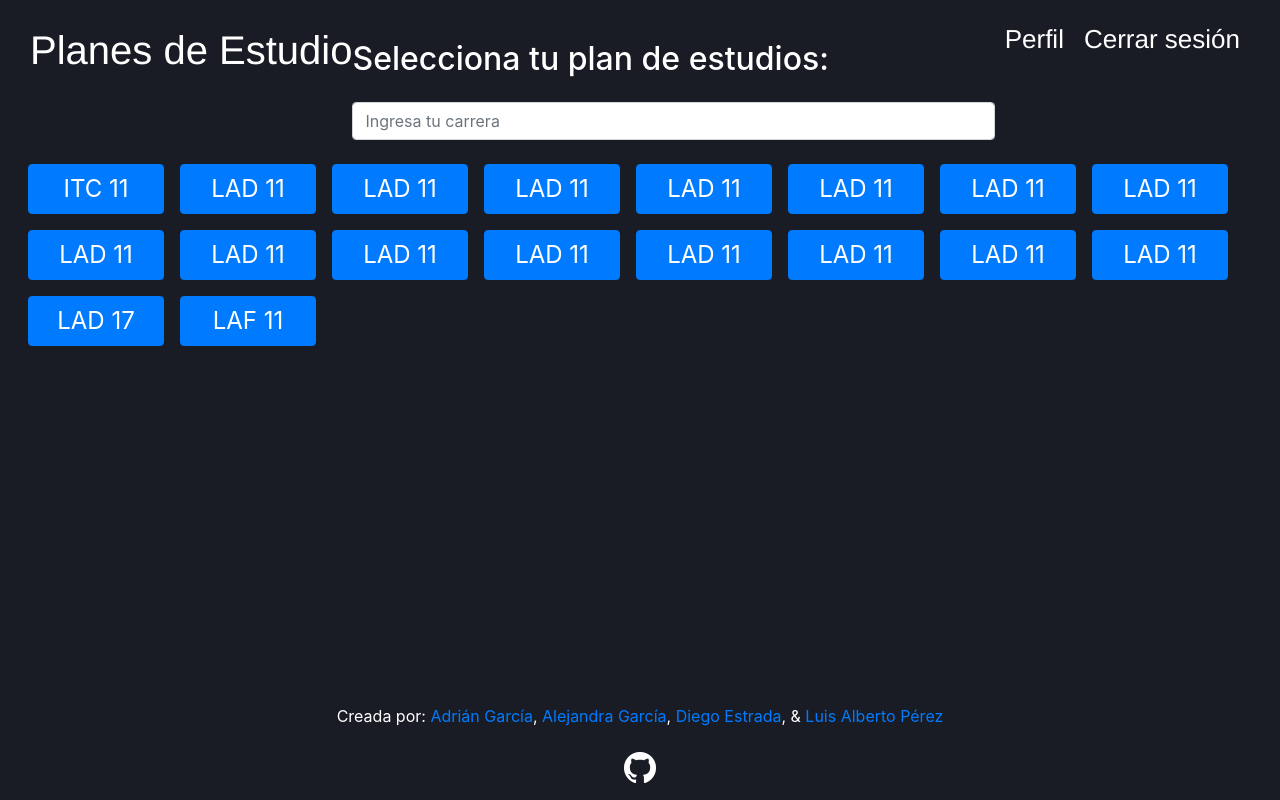
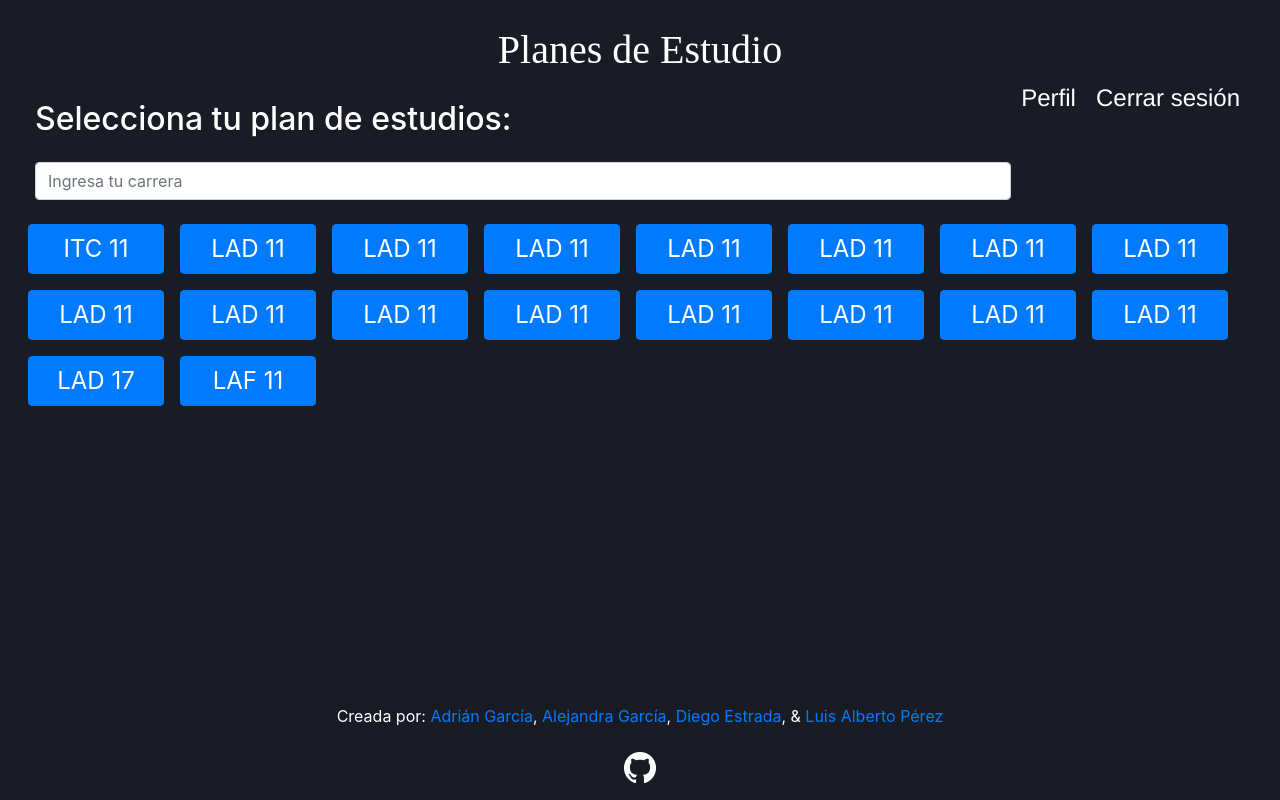
Before and after one commit to luispc111/PlanesDeEstudio, a React (Create React App) app: page / in a window 1280 px wide. Built offline with nearby package versions, Linux system fonts and the light colour scheme.

Commit message:
centered title and made navbar sticky to the top

```diff
--- a/src/sass/shared.scss
+++ b/src/sass/shared.scss
@@ -8,15 +8,17 @@
   flex-direction: row;
   align-items: center;
   font-size: calc(10px + 2vmin);
+  position: sticky;
 }
 
 .header-left {
-  float: left;
+  text-align: center;
 
   .element {
     color: white;
-    font-family: 'helvetica';
+    font-family: 'Lucida Bright';
     font-size: 2.5rem;
+    font-weight: 500;
     text-decoration: none;
   }
 }
@@ -30,6 +32,7 @@
     margin-right: 10px;
     color: white;
     font-family: 'helvetica';
+    font-size: 1.5rem;
     text-decoration: none;
   }
 }
```
